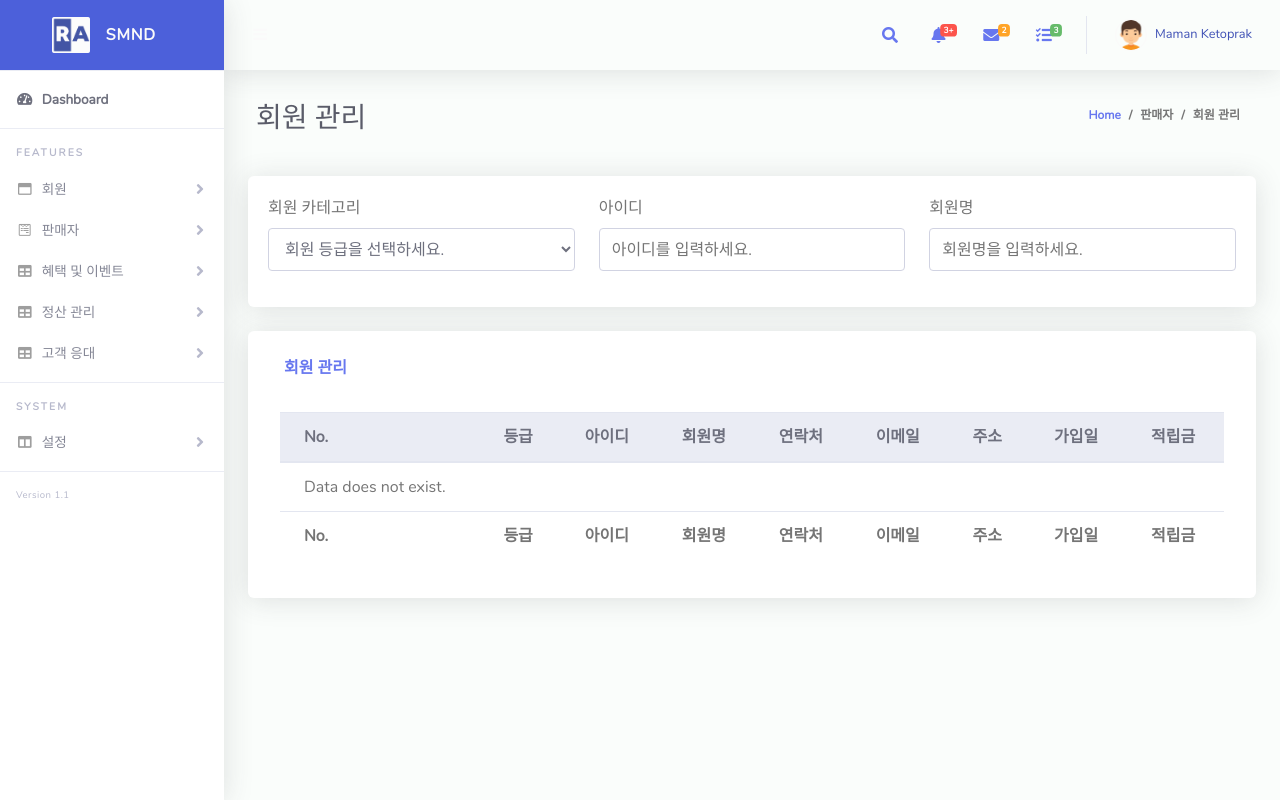
After one commit to jhy11/jjj, a Django app: page /management/member in a window 1280 px wide. The commit adds this page. Run offline with Django 4.2, Linux system fonts and the light colour scheme; data that the repository does not hold is empty; some libraries are stand-ins or nearby versions.

Commit message:
Add member_info

```diff
--- /dev/null
+++ b/management/templates/member_info.html
@@ -0,0 +1,124 @@
+{% extends 'layouts/base.html' %} {% load static %}
+<!-- Specific Page CSS goes HERE  -->
+{% block stylesheets %}
+<link href="https://cdnjs.cloudflare.com/ajax/libs/font-awesome/4.7.0/css/font-awesome.min.css" rel="stylesheet"/>
+<link href="{% static 'vendor/datatables/dataTables.bootstrap4.min.css' %}" rel="stylesheet" type="text/css">
+
+{% endblock stylesheets %}
+
+{% block content %}
+<div class="container-fluid" id="container-wrapper">
+  <div class="d-sm-flex align-items-center justify-content-between mb-4">
+    <h1 class="h3 pl-2 text-gray-800">회원 관리</h1>
+    <ol class="breadcrumb">
+      <li class="breadcrumb-item"><a href="./">Home</a></li>
+      <li class="breadcrumb-item">판매자</li>
+      <li class="breadcrumb-item active" aria-current="page">회원 관리</li>
+    </ol>
+  </div>
+
+  <div class="row">
+    <div class="col">
+      <div class="card mb-4">
+        <div class="card-body">
+          <div class ="row g-3 needs-validation">
+
+            <div class="col-md-4 mb-3">
+              <label class="form-label" for="Authority">회원 카테고리</label>
+              <select class="form-control" id="Authority" name="Authority" required>
+                <option value="" disabled selected>회원 등급을 선택하세요.</option>
+                <option value="Basic">Basic</option>
+                <option value="VIP">VIP</option>
+              </select>
+              <div class="valid-feedback">Complete</div>
+            </div>
+            <div class="col-md-4 mb-3">
+              <label class="form-label" for="Username">아이디</label>
+              <input class=" form-control" id="Username" name="Username" type="text" placeholder="아이디를 입력하세요." required/>
+              <div class="valid-feedback">Complete</div>
+            </div>
+            <div class="col-md-4 mb-3">
+              <label class="form-label" for="Name">회원명</label>
+              <input class="form-control" id="Name" name="Name" type="text" placeholder="회원명을 입력하세요." required/>
+              <div class="valid-feedback">Complete</div>
+            </div>
+          </div>
+        </div>
+      </div>
+    </div>
+  </div>
+
+  <div class="row">
+    <div class="col">
+      <div class="card mb-3 p-3">
+        <div class="card-header d-flex flex-row align-items-center justify-content-between">
+          <h6 class="m-0 font-weight-bold text-primary">회원 관리</h6>
+        </div>
+        <div class="table-responsive p-3" id="aaa">
+          <table class="table align-items-center table-flush table-hover" id="dataTableHover-member">
+            <thead class="thead-light">
+              <tr>
+                <th>No.</th>
+                <th>등급</th>
+                <th>아이디</th>
+                <th>회원명</th>
+                <th>연락처</th>
+                <th>이메일</th>
+                <th>주소</th>
+                <th>가입일</th>
+                <th>적립금</th>
+              </tr>
+            </thead>
+            <tfoot>
+              <tr>
+                <th>No.</th>
+                <th>등급</th>
+                <th>아이디</th>
+                <th>회원명</th>
+                <th>연락처</th>
+                <th>이메일</th>
+                <th>주소</th>
+                <th>가입일</th>
+                <th>적립금</th>
+              </tr>
+            </tfoot>
+            <tbody class="list" id="bulk-select-body">
+              {% if members %}
+              {% for i in members %}
+              <tr>
+                <td class="align-middle" id="Id">{{ i.id }}</td>
+                <td class="align-middle" id="Authority">{{ i.mem_authority }}</td>
+                <td class="align-middle" id="Username">{{ i.user_id__username }}</td>
+                <td class="align-middle" id="Name">{{ i.mem_name }}</td>
+                <td class="align-middle" id="Phone">{{ i.mem_phone }}</td>
+                <td class="align-middle" id="Email">{{ i.user_id__email }}</td>
+                <td class="align-middle" id="Address">{{ i.address }}</td>
+                <td class="align-middle" id="Date_Joined">{{ i.user_id__date_joined|date:'Y-m-d' }}</td>
+                <td class="align-middle" id="Point">{{ i.mem_point }}</td>
+              </tr>
+              {% endfor %}
+              {% else %}
+              <tr>
+                <td class="align-middle">Data does not exist.</td>
+              </tr>
+              {% endif %}
+            </tbody>
+          </table>
+        </div>
+      </div>
+    </div>
+  </div>
+</div>
+
+
+{% endblock content %}
+
+<!-- Specific Page JS goes HERE  -->
+{% block javascripts %}
+<!-- Page level plugins -->
+<script src="{% static 'vendor/datatables/jquery.dataTables.min.js' %}" type="text/javascript"></script>
+<script src="{% static 'vendor/datatables/dataTables.bootstrap4.min.js' %}" type="text/javascript"></script>
+
+<script src="{% static 'jsmeta/script_member_info.js' %}"></script>
+
+{% endblock javascripts %}
--- a/management/urls.py
+++ b/management/urls.py
@@ -1,10 +1,11 @@
 from django.urls import path
 from . import views
-from .views import info_shop_views, info_product_views
+from .views import info_shop_views, info_product_views, info_member_views
 
 app_name = 'management'
 
 urlpatterns=[
     path('shop', info_shop_views.ShopView.as_view(), name='shop'),
     path('product', info_product_views.ProductView.as_view(), name='product'),
+    path('member', info_member_views.MemberView.as_view(), name='member'),
 ]
--- /dev/null
+++ b/management/views/info_member_views.py
@@ -0,0 +1,18 @@
+import json
+from django.http.request import QueryDict
+from typing import Any, Dict
+from django.http import HttpRequest, JsonResponse
+from django.shortcuts import render, redirect, get_object_or_404
+from django.views.generic.base import View
+
+from config.models import member
+
+
+class MemberView(View):
+    template_name = 'member_info.html'
+
+    def get(self, request: HttpRequest, *args, **kwargs):
+        context = {}
+        context['members'] = member.objects.values('id', 'mem_authority', 'user_id__username', 'mem_name', 'mem_phone', 'user_id__email', 'address','user_id__date_joined', 'mem_point')
+
+        return render(request, self.template_name, context)
--- /dev/null
+++ b/static/jsmeta/script_member_info.js
@@ -0,0 +1,13 @@
+$(document).ready(function() {
+  let table = $('#dataTableHover-member').DataTable();
+
+  $('#Authority').on('change', function () {
+    table.columns(1).search( this.value ).draw();
+  });
+  $('#Username').on('keyup', function () {
+    table.columns(2).search( this.value ).draw();
+  });
+  $('#Name').on('keyup', function () {
+    table.columns(3).search( this.value ).draw();
+  });
+});
--- a/static/jsmeta/script_shop_info.js
+++ b/static/jsmeta/script_shop_info.js
@@ -75,7 +75,7 @@ async function submitStart() {
 }
 
 async function updateShop() {
-  console.log(getbyId('ShopName').value);
+
   const response = await fetch('shop', {
     method: "PUT",
     headers: {
--- a/templates/includes/navigation.html
+++ b/templates/includes/navigation.html
@@ -25,7 +25,7 @@
     <div id="metadata" class="collapse" aria-labelledby="metadata" data-parent="#accordionSidebar">
       <div class="bg-white py-2 collapse-inner rounded">
         <h6 class="collapse-header">환경 정보 입력</h6>
-        <a class="collapse-item" href="#">회원 관리</a>
+        <a class="collapse-item" href="{% url 'management:member' %}">회원 관리</a>
         <a class="collapse-item" href="#">주문 관리</a>
         <a class="collapse-item" href="#">배송 관리</a>
         <a class="collapse-item" href="#">문의 관리</a>
```
Also changed, not shown: management/templates/shop_info.html (+4 -4 lines).
